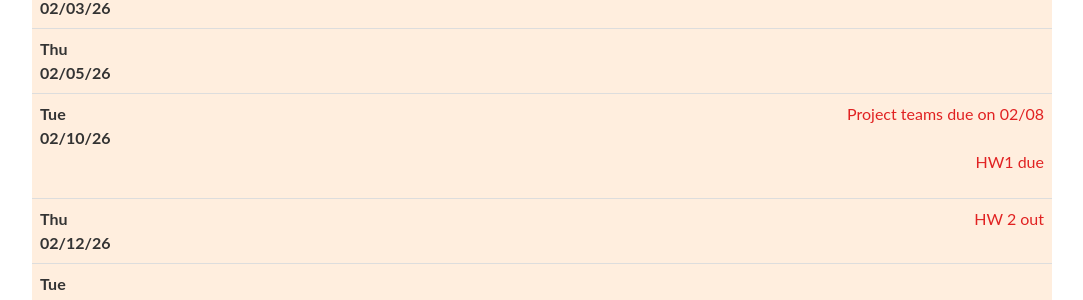
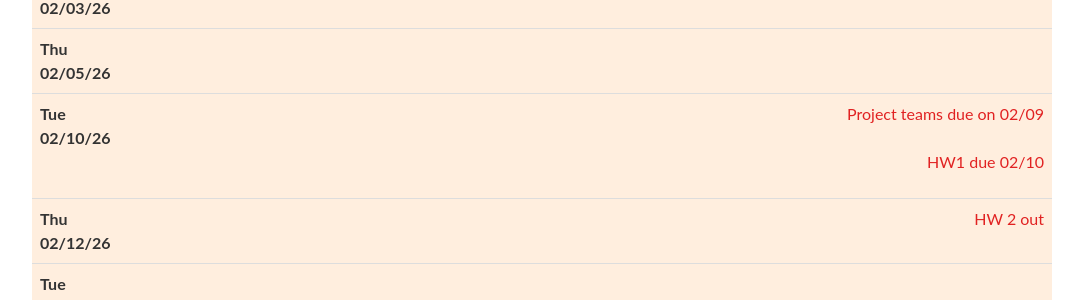
Before and after one commit to yale-nlp/cpsc4770, a Jekyll site: the page built from _pages/lectures.md, in a window 1280 px wide and 900 px high, scrolled down 510 px. Shown: the part 156-456 px from the top of the window, without its empty margins (98-1181 px from the left). Built offline with Jekyll 4.4.1, drawn with Linux system fonts in a browser that asks for light colours; nearby versions of some CDN libraries; comment, search, counter and statistics services are not loaded.

Commit message:
Update HW1 due date on schedule

```diff
--- a/_data/lectures.yml
+++ b/_data/lectures.yml
@@ -111,7 +111,7 @@
     - Luong et al. (2015) Effective Approaches to Attention-based Neural Machine Translation <a href="https://arxiv.org/pdf/1508.04025.pdf" target="_blank">[link]</a>
     - Attention is All You Need (Vaswani et al., 2017) <a href="https://arxiv.org/pdf/1706.03762.pdf" target="_blank">[link]</a>
     - Illustrated Transformer <a href="http://jalammar.github.io/illustrated-transformer/" target="_blank">[link]</a>
-  logistics: Project teams due on 02/08 <br/><br/> HW1 due
+  logistics: Project teams due on 02/09 <br/><br/> HW1 due 02/10
 
 - date: Thu 02/12/26
   lecturer:
```
